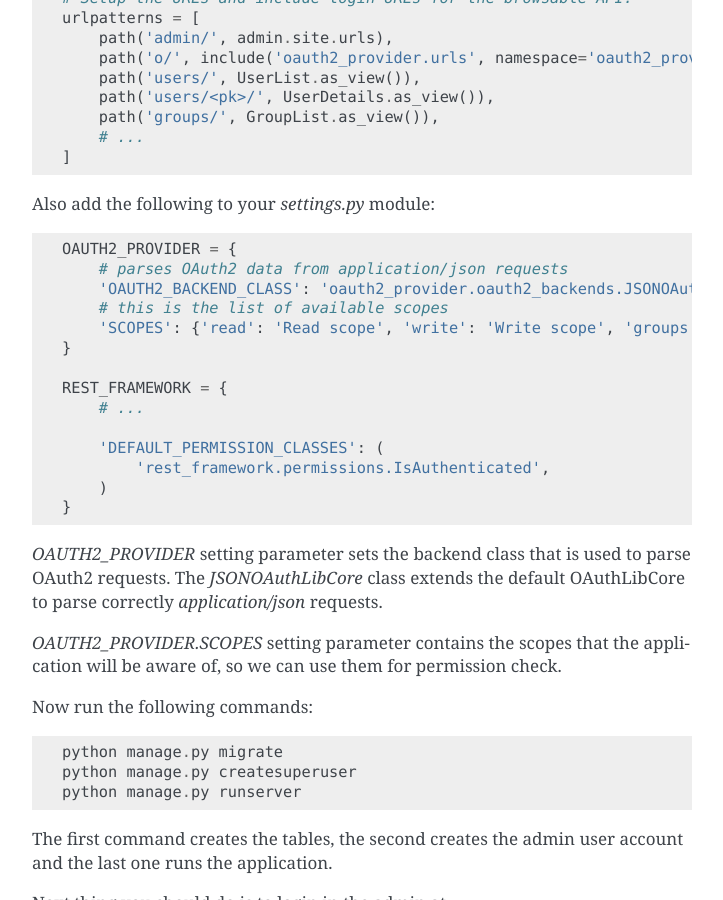
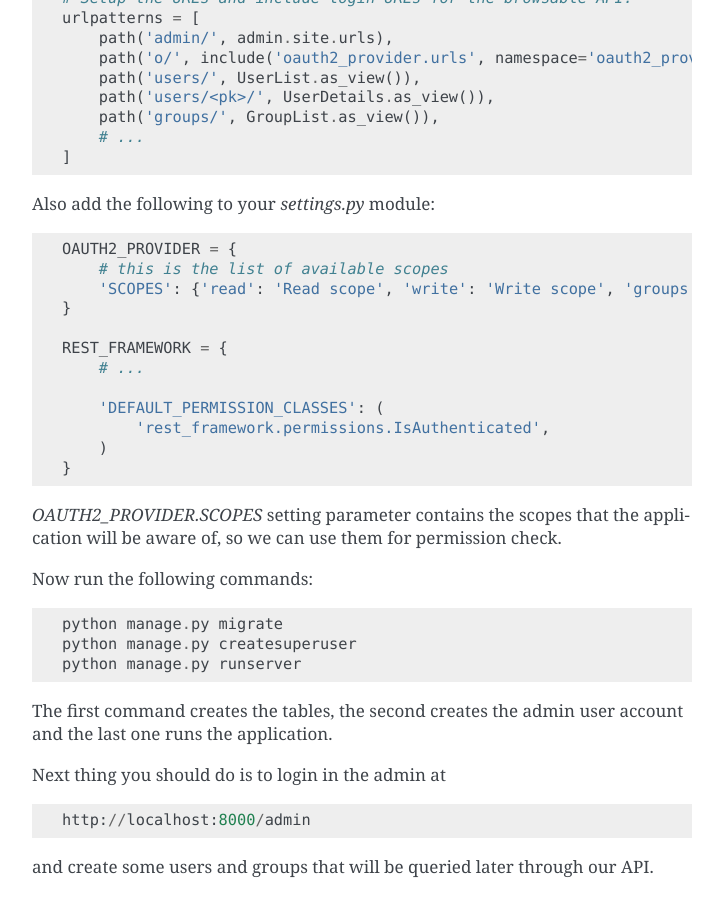
Before and after one commit to sheriffwoody0922/oauth-python-django, a Sphinx documentation site: the page built from docs/rest-framework/getting_started.rst, in a window 1280 px wide and 900 px high, scrolled down 1778 px. Shown: the whole window, without its empty margins (388-1111 px from the left). Built offline with Sphinx 7.4.7, drawn with Linux system fonts in a browser that asks for light colours.

Commit message:
Revert "getting_started.rst: add JSONOAuthLibCore as part of tutorial (#734)"
This reverts commit 392257a77473b7eb75899dd2475482a7c3729e3f.

```diff
--- a/docs/rest-framework/getting_started.rst
+++ b/docs/rest-framework/getting_started.rst
@@ -100,8 +100,6 @@ Also add the following to your `settings.py` module:
 .. code-block:: python
 
     OAUTH2_PROVIDER = {
-        # parses OAuth2 data from application/json requests
-        'OAUTH2_BACKEND_CLASS': 'oauth2_provider.oauth2_backends.JSONOAuthLibCore',
         # this is the list of available scopes
         'SCOPES': {'read': 'Read scope', 'write': 'Write scope', 'groups': 'Access to your groups'}
     }
@@ -113,10 +111,6 @@ Also add the following to your `settings.py` module:
             'rest_framework.permissions.IsAuthenticated',
         )
     }
-
-`OAUTH2_PROVIDER` setting parameter sets the backend class that is used to parse OAuth2 requests.
-The `JSONOAuthLibCore` class extends the default OAuthLibCore to parse correctly
-`application/json` requests.
 
 `OAUTH2_PROVIDER.SCOPES` setting parameter contains the scopes that the application will be aware of,
 so we can use them for permission check.
```
